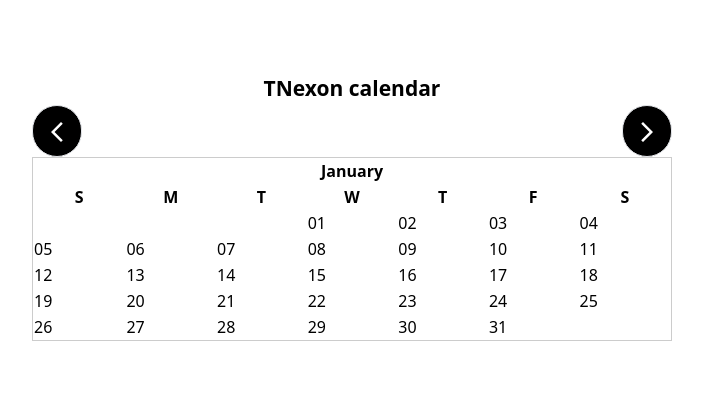
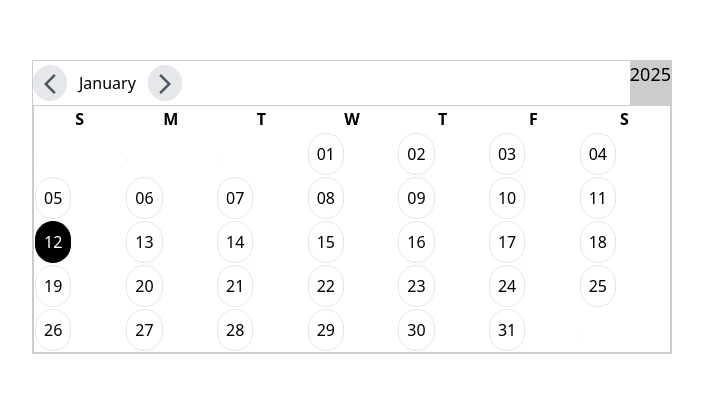
Before and after one commit to Stive627/laboratory, a React (Create React App) app: page / in a window 1280 px wide. Shown: the part 193-586 px from the top of the page, without its empty margins (288-991 px from the left). Built offline with nearby package versions, Linux system fonts and the light colour scheme.

Commit message:
02-02-2025 second

```diff
--- a/src/App.js
+++ b/src/App.js
@@ -1,7 +1,7 @@
 import {BrowserRouter as Router, Routes, Route} from 'react-router-dom';
 import { ProfileProvider } from './logic/ContextProfile';
 import Profile from './Pages/Profile';
-import Calendar from './components/calendars/calendar';
+import Calendar from  './components/calendars/Calendar'
 function App() {
   return (
     <ProfileProvider>
--- /dev/null
+++ b/src/components/calendars/Calendar.js
@@ -0,0 +1,35 @@
+import React, { useState } from 'react'
+import ArrowBackIosNewIcon from '@mui/icons-material/ArrowBackIosNew';
+import ArrowForwardIosIcon from '@mui/icons-material/ArrowForwardIos';
+import Month from './Month'
+import data from './data'
+
+function Calendar() {
+    const charMonth = new Intl.DateTimeFormat('fr-FR', {month:'2-digit'}).format(new Date())
+    const digit_month = parseInt(charMonth)
+    const [mo, setMo] = useState(digit_month)
+    const nextMonth = () => setMo(mo < 3 ? mo + 1 : mo)
+    const previousMonth = () => setMo(mo > 1 ? mo - 1 : mo)
+    const indx = `0${mo}`
+    console.log(indx)
+    const yearMonths = ['January', 'February', 'March', 'April', 'May', 'June', 'July', 'August', 'September', 'October', 'November', 'December']
+  return (
+    <div >
+            <div className='flex justify-center items-center h-screen'>
+            <div className=' border w-3/4 lg:w-1/2' style={{borderColor:'rgba(204, 204, 204, 1)'}}>
+              <div className=' flex justify-between '>
+                <div className=' flex flex-row items-center gap-3 py-1'>
+                  <button onClick={() => previousMonth()} className=' p-1 border rounded-full bg-gray-200 text-[16px]'><ArrowBackIosNewIcon className=' text-gray-600' /></button>
+                  <p>{yearMonths[indx -1]}</p>
+                  <button onClick={() => nextMonth()} className=' p-1 border rounded-full bg-gray-200 text-[16px]'><ArrowForwardIosIcon className=' text-gray-600'/></button>
+                </div>
+                <div className=' text-[18px] float-right' style={{backgroundColor:'rgba(204, 204, 204, 1)'}} >2025</div>
+              </div>
+              <Month month={data[indx].month} r1={data[indx].r1} r2={data[indx].r2} r3={data[indx].r3} r4={data[indx].r4} r5={data[indx].r5} r6={data[indx].r6}/>
+            </div>
+            </div>
+    </div>
+  )
+}
+
+export default Calendar
--- /dev/null
+++ b/src/components/calendars/DateChecking.js
@@ -0,0 +1,24 @@
+import React, { useState } from 'react'
+
+function DateChecking() {
+    function getHTML5DateTimeStringsFromDate(d) {
+        let ds = d.getFullYear().toString().padStart(4, '0') + '-' + (d.getMonth()+1).toString().padStart(2, '0') + '-' + d.getDate().toString().padStart(2, '0');
+        let ts = d.getHours().toString().padStart(2, '0') + ':' + d.getMinutes().toString().padStart(2, '0') + ':' + d.getSeconds().toString().padStart(2, '0');
+        return [ds, ts];
+      }
+      let d = new Date();
+      let dstrings = getHTML5DateTimeStringsFromDate(d);
+      console.log(dstrings[0])
+    const [date, setDate] = useState('2025-02-09')
+    const [time, setTime] = useState('09:54:12')
+  return (
+    <div className=' h-screen w-screen flex justify-center items-center'>
+        <div className=' w-1/2'>
+            <input value={date} onChange={(e) => {setDate(e.target.value); console.log(e.target.value)}} type='date' className=' p-2 w-1/5'/>
+            <input value={time} onChange={(e)=> {setTime(e.target.value)}}className=' border border-black'/>
+        </div>
+    </div>
+  )
+}
+
+export default DateChecking
--- a/src/components/calendars/Month.js
+++ b/src/components/calendars/Month.js
@@ -2,33 +2,39 @@ import React from 'react'
 
 function Month({month, r1, r2, r3, r4, r5, r6=undefined}) {
     const title = ['S','M','T','W','T','F','S']
+    const yearMonths = ['January', 'February', 'March', 'April', 'May', 'June', 'July', 'August', 'September', 'October', 'November', 'December']
+    const date = new Date()
+    const day = date.getDate()
+    const charMonth =  new Intl.DateTimeFormat('fr-FR', {month:'2-digit'}).format(new Date())
+    const currentMonth = (m) => parseInt(charMonth) === yearMonths.indexOf(m) + 1
+    const currentday = (value) => Number(value) === day
+    const DayUI = ({d, m}) => <button className={`${currentday(d) && currentMonth(m) && ' text-white bg-black border-black'} ${currentday(d) && !currentMonth(m) &&'bg-gray-300'}  border rounded-full ${d && 'p-2'}`}>{d}</button>
+    console.log(currentMonth('03'))
   return (
     <table className=' w-full border' style={{borderColor:'rgba(204, 204, 204, 1)'}}>
         <tbody>
-        <tr>
-            <th colSpan={7}>{month}</th>
-        </tr>
+
         <tr>
             {title.map((elt, indx) => <th key={indx}>{elt}</th>)}
         </tr>
         <tr>
-            {r1.map((elt, indx) => <td key={indx}>{elt}</td>)}
+            {r1.map((elt, indx) => <td key={indx} className=' '><DayUI d={elt} m={month}/></td>)}
         </tr>
         <tr>
-            {r2.map((elt, indx) => <td key={indx}>{elt}</td>)}
+            {r2.map((elt, indx) => <td key={indx}><DayUI d={elt} m={month}/></td>)}
         </tr>
         <tr>
-            {r3.map((elt, indx) => <td key={indx}>{elt}</td>)}
+            {r3.map((elt, indx) => <td key={indx}><DayUI d={elt} m={month}/></td>)}
         </tr>
         <tr>
-            {r4.map((elt, indx) => <td key={indx}>{elt}</td>)}
+            {r4.map((elt, indx) => <td key={indx}><DayUI d={elt} m={month}/></td>)}
         </tr>
         <tr>
-            {r5.map((elt, indx) => <td key={indx}>{elt}</td>)}
+            {r5.map((elt, indx) => <td key={indx}><DayUI d={elt} m={month}/></td>)}
         </tr>
         {
         r6 &&   <tr>
-                    {r6.map((elt, indx) => <td key={indx}>{elt}</td>)}
+                    {r6.map((elt, indx) => <td key={indx}><DayUI d={elt} m={month}/></td>)}
                 </tr>
         }
         </tbody>
--- a/src/components/calendars/calendar.js
+++ /dev/null
@@ -1,29 +0,0 @@
-import React, { useState } from 'react'
-import ArrowBackIosNewIcon from '@mui/icons-material/ArrowBackIosNew';
-import ArrowForwardIosIcon from '@mui/icons-material/ArrowForwardIos';
-import Month from './Month'
-import data from './data'
-
-function Calendar() {
-    const [mo, setMo] = useState(1)
-    const nextMonth = () => setMo(mo < 3 ? mo + 1 : mo)
-    const previousMonth = () => setMo(mo > 1 ? mo - 1 : mo)
-    const indx = `0${mo}`
-    console.log(indx)
-  return (
-    <div className = ' w-screen h-screen'>
-        <div className='  h-full flex justify-center items-center'>
-            <div className='w-1/2 '>
-            <h1 className=' font-bold text-[21px] text-center'>TNexon calendar</h1>
-            <div className=' flex justify-between w-full'>
-                <button onClick={() => previousMonth()} className=' p-3 border rounded-full bg-black'><ArrowBackIosNewIcon className=' text-white'/></button>
-                <button onClick={() => nextMonth()} className=' p-3 border rounded-full bg-black'><ArrowForwardIosIcon className=' text-white'/></button>
-            </div>
-            <Month month={data[indx].month} r1={data[indx].r1} r2={data[indx].r2} r3={data[indx].r3} r4={data[indx].r4} r5={data[indx].r5} r6={data[indx].r6}/>
-            </div>
-        </div>
-    </div>
-  )
-}
-
-export default Calendar
--- a/src/components/calendars/data.js
+++ b/src/components/calendars/data.js
@@ -1,6 +1,7 @@
 const data = {
     '01':{
         month:'January',
+        digit_month:'01',
         r1:[undefined, undefined, undefined, '01','02','03','04'],
         r2:['05','06','07','08','09','10','11'],
         r3:['12','13','14','15','16','17','18'],
@@ -9,6 +10,7 @@ const data = {
     },
     '02':{
         month:'February',
+        digit_month:'02',
         r1:[undefined, undefined, undefined, undefined,undefined,undefined,'01'],
         r2:['02','03','04','05','06','07','08'],
         r3:['09','10','11','12','13','14','15'],
@@ -17,6 +19,7 @@ const data = {
     },
     '03':{
         month:'March',
+        digit_month:'03',
         r1:[undefined, undefined, undefined, undefined,undefined,undefined,'01'],
         r2:['02','03','04','05','06','07','08'],
         r3:['09','10','11','12','13','14','15'],
```
